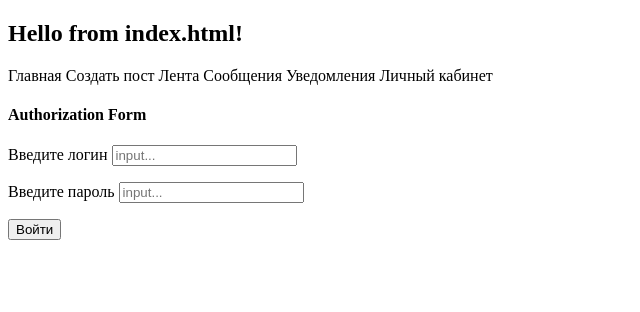
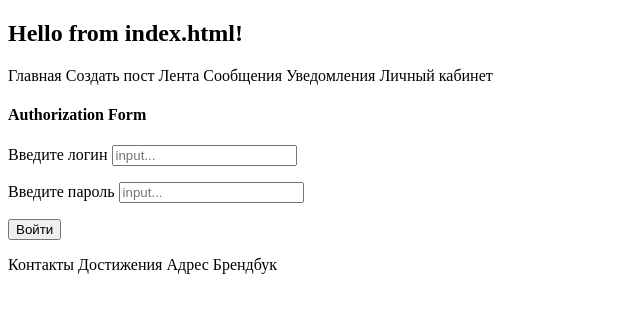
Before and after one commit to FelikMine/Portfolio, a plain HTML site: page index.html in a window 1280 px wide. Shown: the whole page, without its empty margins (0-640 px from the left). Drawn offline with Linux system fonts and the light colour scheme.

Commit message:
Добавление footer в main

```diff
--- a/index.html
+++ b/index.html
@@ -32,5 +32,12 @@
         </p>
     </form>
 
+    <footer>
+        <span> Контакты </span>
+        <span> Достижения </span>
+        <span> Адрес </span>
+        <span> Брендбук </span>
+    </footer>
+
 </body>
 </html>
```
